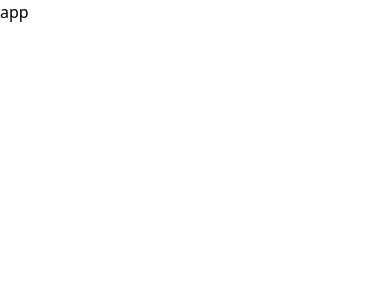
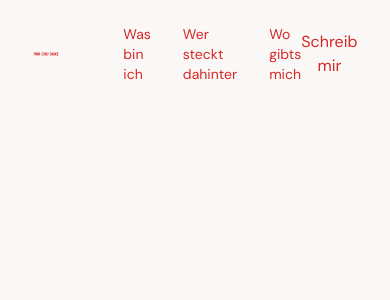
Before and after one commit to samox03/chilisauce_webpage, a React (Vite) app: page / in a window 390 px wide. Shown: the top 300 px of the page. Built offline with nearby package versions, Linux system fonts and the light colour scheme.

Commit message:
added navBar basic config without responsiveness + without routing yet

```diff
--- a/package.json
+++ b/package.json
@@ -10,6 +10,7 @@
     "preview": "vite preview"
   },
   "dependencies": {
+    "@heroicons/react": "^2.0.18",
     "react": "^18.2.0",
     "react-anchor-link-smooth-scroll": "^1.0.12",
     "react-dom": "^18.2.0"
--- a/src/App.tsx
+++ b/src/App.tsx
@@ -1,8 +1,21 @@
+import Navbar from "@/scenes/navbar";
+import { useState } from "react";
+import { SelectedPage } from "@/shared/types";
+
+
+
 function App() {
+const [selectedPage, setSelectedPage] = useState<SelectedPage>(SelectedPage.Product)
+
+
   return (
-    <div className='app'>app
+    <div className="app bg-gray-20">
+    <Navbar
+    selectedPage={selectedPage}
+    setSelectedPage={setSelectedPage}
+    />
     </div>
-  )
+  );
 }
 
-export default App
+export default App;
--- a/src/index.css
+++ b/src/index.css
@@ -1,3 +1,15 @@
+@import url('https://fonts.googleapis.com/css2?family=DM+Sans:opsz,wght@9..40,400;9..40,700&family=Montserrat:wght@700&display=swap');
+
 @tailwind base;
 @tailwind components;
 @tailwind utilities;
+
+html,
+body,
+#root,
+.app {
+    height: 100%;
+    width: 100%;
+    font-family: "DM Sans", sans-serif;
+    @apply text-gray-500
+}
--- /dev/null
+++ b/src/scenes/navbar/Link.tsx
@@ -0,0 +1,25 @@
+import { SelectedPage } from "@/shared/types";
+import AnchorLink from "react-anchor-link-smooth-scroll"
+
+type Props = {
+    page: string;
+    selectedPage: SelectedPage;
+    setSelectedPage: (value: SelectedPage) => void;
+}
+
+const Link = ({ page, selectedPage, setSelectedPage }: Props) => {
+    const lowerCasePage = page.toLowerCase().replace(/ /g, "") as SelectedPage;
+    return (
+        <AnchorLink
+            className={`${selectedPage === lowerCasePage ? "text-primary-500" : ""}
+                transition duration-500 hover:text-primary-300
+            `}
+            href={`#${lowerCasePage}`}
+            onClick={() => setSelectedPage(lowerCasePage)}
+            >
+            {page}
+            </AnchorLink>
+    )
+}
+
+export default Link
--- /dev/null
+++ b/src/scenes/navbar/index.tsx
@@ -0,0 +1,167 @@
+import { useState } from "react";
+import { Bars3Icon, XMarkIcon } from "@heroicons/react/24/solid";
+import Logo from "@/assets/brandName.png";
+import Link from "./Link";
+import { SelectedPage } from "@/shared/types";
+
+
+
+type Props = {
+    selectedPage: SelectedPage;
+    setSelectedPage: (value: SelectedPage) => void;
+};
+
+const Navbar = ({selectedPage, setSelectedPage}: Props) => {
+    const flexBetween = "flex items-center justify-between";
+
+    return (
+        <nav>
+            <div className={`${flexBetween} fixed top-0 z-30 w-full py-6`}>
+                <div className={`${flexBetween} mx-auto w-5/6`}>
+                    <div className={`${flexBetween} w-full gap-16`}>
+
+                        {/* LEFT SIDE */}
+                        <div>
+                        <img alt="logo" src={Logo}/>
+                        </div>
+                        {/* RIGHT SIDE */}
+                        <div className={`${flexBetween} w-full`}>
+                            <div className={`${flexBetween} gap-8 text-sm`}>
+                                <Link
+                                page="Was bin ich"
+                                selectedPage={selectedPage}
+                                setSelectedPage={setSelectedPage}
+                                />
+                                <Link
+                                 page="Wer steckt dahinter"
+                                 selectedPage={selectedPage}
+                                 setSelectedPage={setSelectedPage}/>
+                                <Link
+                                 page="Wo gibts mich"
+                                 selectedPage={selectedPage}
+                                 setSelectedPage={setSelectedPage}
+                                 />
+                            </div>
+                            <div className={`${flexBetween} gap-8`}>
+                                <button>Schreib mir</button>
+                            </div>
+                        </div>
+                    </div>
+                </div>
+            </div>
+        </nav>
+    )
+}
+
+export default Navbar;
+
+
+
+
+
+
+
+
+
+
+
+// const Navbar = ({ isTopOfPage, selectedPage, setSelectedPage }: Props) => {
+//     const flexBetween = "flex items-center justify-between";
+//     const [isMenuToggled, setIsMenuToggled] = useState<boolean>(false);
+//     const isAboveMediumScreens = useMediaQuery("(min-width: 1060px)");
+//     const navbarBackground = isTopOfPage ? "" : "bg-primary-100 drop-shadow";
+
+//     return (
+//       <nav>
+//         <div
+//           className={`${navbarBackground} ${flexBetween} fixed top-0 z-30 w-full py-6`}
+//         >
+//           <div className={`${flexBetween} mx-auto w-5/6`}>
+//             <div className={`${flexBetween} w-full gap-16`}>
+//               {/* LEFT SIDE */}
+//               <img alt="logo" src={Logo} />
+
+//               {/* RIGHT SIDE */}
+//               {isAboveMediumScreens ? (
+//                 <div className={`${flexBetween} w-full`}>
+//                   <div className={`${flexBetween} gap-8 text-sm`}>
+//                     <Link
+//                       page="Home"
+//                       selectedPage={selectedPage}
+//                       setSelectedPage={setSelectedPage}
+//                     />
+//                     <Link
+//                       page="Benefits"
+//                       selectedPage={selectedPage}
+//                       setSelectedPage={setSelectedPage}
+//                     />
+//                     <Link
+//                       page="Our Classes"
+//                       selectedPage={selectedPage}
+//                       setSelectedPage={setSelectedPage}
+//                     />
+//                     <Link
+//                       page="Contact Us"
+//                       selectedPage={selectedPage}
+//                       setSelectedPage={setSelectedPage}
+//                     />
+//                   </div>
+//                   <div className={`${flexBetween} gap-8`}>
+//                     <p>Sign In</p>
+//                     <ActionButton setSelectedPage={setSelectedPage}>
+//                       Become a Member
+//                     </ActionButton>
+//                   </div>
+//                 </div>
+//               ) : (
+//                 <button
+//                   className="rounded-full bg-secondary-500 p-2"
+//                   onClick={() => setIsMenuToggled(!isMenuToggled)}
+//                 >
+//                   <Bars3Icon className="h-6 w-6 text-white" />
+//                 </button>
+//               )}
+//             </div>
+//           </div>
+//         </div>
+
+//         {/* MOBILE MENU MODAL */}
+//         {!isAboveMediumScreens && isMenuToggled && (
+//           <div className="fixed right-0 bottom-0 z-40 h-full w-[300px] bg-primary-100 drop-shadow-xl">
+//             {/* CLOSE ICON */}
+//             <div className="flex justify-end p-12">
+//               <button onClick={() => setIsMenuToggled(!isMenuToggled)}>
+//                 <XMarkIcon className="h-6 w-6 text-gray-400" />
+//               </button>
+//             </div>
+
+//             {/* MENU ITEMS */}
+//             <div className="ml-[33%] flex flex-col gap-10 text-2xl">
+//               <Link
+//                 page="Home"
+//                 selectedPage={selectedPage}
+//                 setSelectedPage={setSelectedPage}
+//               />
+//               <Link
+//                 page="Benefits"
+//                 selectedPage={selectedPage}
+//                 setSelectedPage={setSelectedPage}
+//               />
+//               <Link
+//                 page="Our Classes"
+//                 selectedPage={selectedPage}
+//                 setSelectedPage={setSelectedPage}
+//               />
+//               <Link
+//                 page="Contact Us"
+//                 selectedPage={selectedPage}
+//                 setSelectedPage={setSelectedPage}
+//               />
+//             </div>
+//           </div>
+//         )}
+//       </nav>
+//     );
+//   };
+
+//   export default Navbar;
--- /dev/null
+++ b/src/shared/types.ts
@@ -0,0 +1,5 @@
+export enum SelectedPage {
+    Product = "Was bin ich",
+    Team = "Wer steckt dahinter",
+    Store = "Wo gibts mich",
+  }
--- a/tailwind.config.js
+++ b/tailwind.config.js
@@ -7,10 +7,11 @@ export default {
   theme: {
     extend: {
       colors: {
-        "gray-20": "#F8F4EB",
+        "gray-20": "#f9f8f7",
         "gray-50": "#EFE6E6",
         "gray-100": "#DFCCCC",
-        "gray-500": "#5E0000",
+       // "gray-500": "#5E0000",
+        "gray-500": "#d62725",
         "primary-100": "#FFE1E0",
         "primary-300": "#FFA6A3",
         "primary-500": "#FF6B66",
```
Also changed, not shown: src/assets/brandName.png (added), 1 other file (tests, documents, lock files or other folders).
